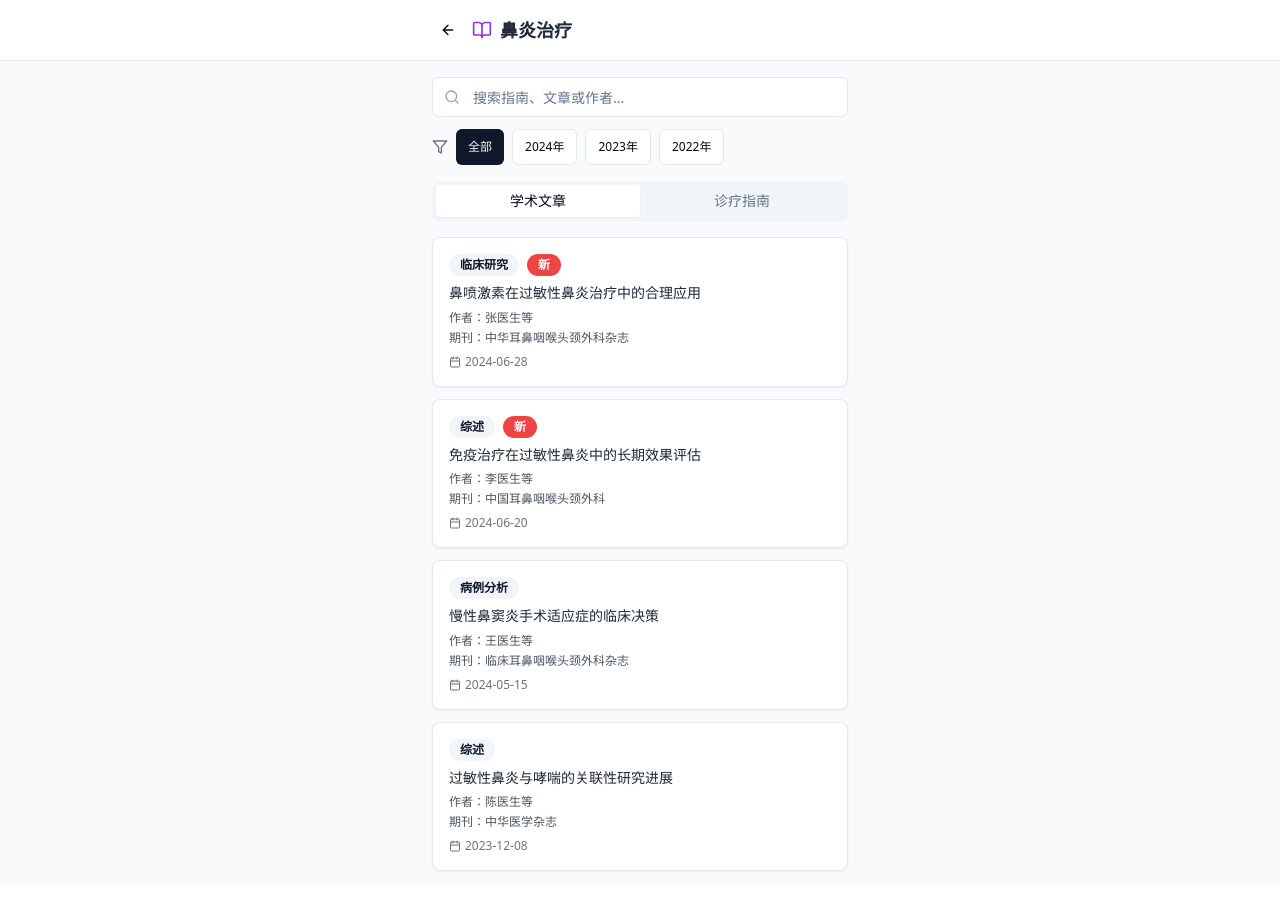
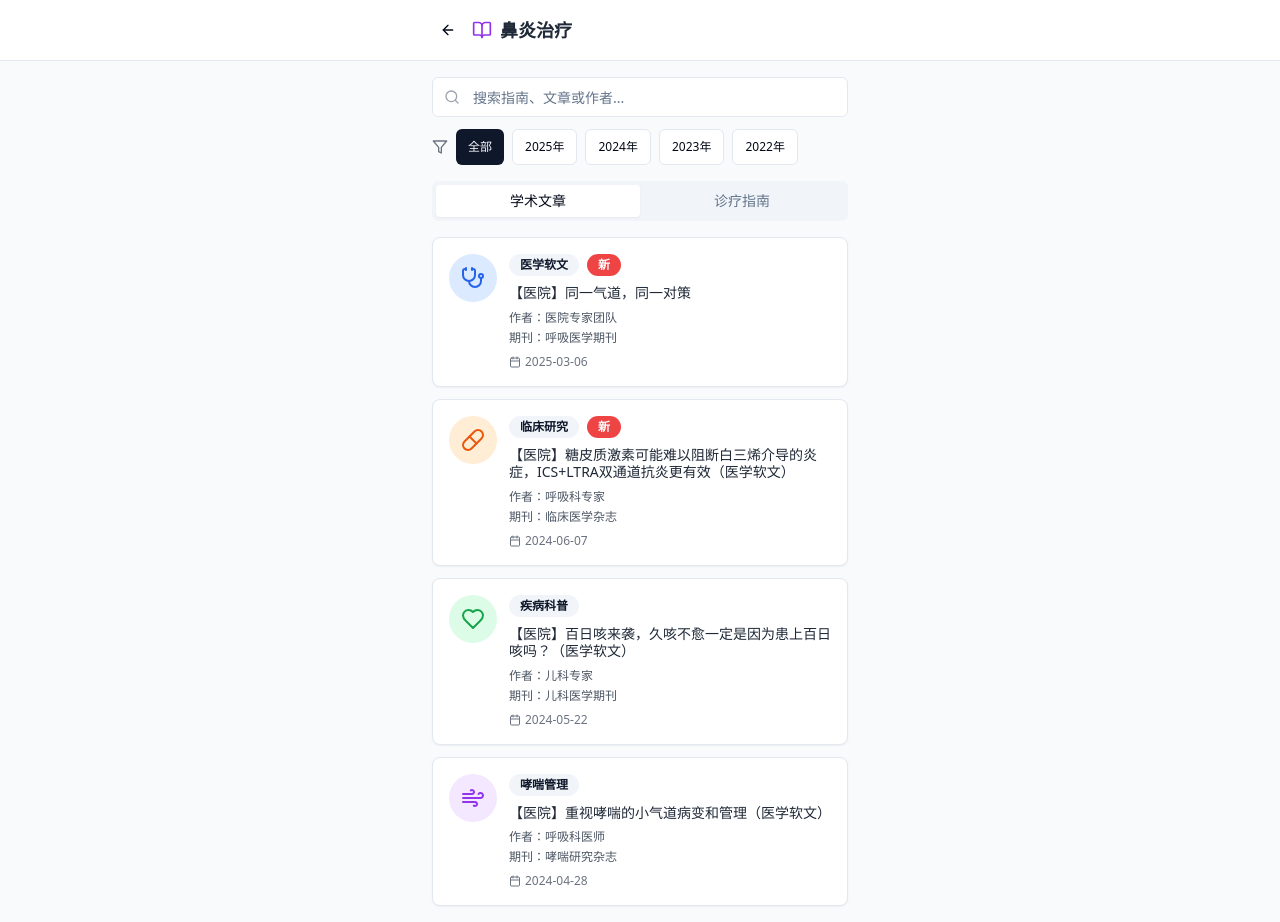
Before and after one commit to Romona-z/OJYH, a React (Vite) app: page /rhinitis in a window 1280 px wide. Before the commit the page ends 887 px from the top, so only its background shows below. Built offline with nearby package versions, Linux system fonts and the light colour scheme.

Commit message:
Update academic articles
Replace example articles with images.

```diff
--- a/src/pages/RhinitisPage.tsx
+++ b/src/pages/RhinitisPage.tsx
@@ -1,6 +1,6 @@
 
 import React, { useState } from 'react';
-import { ArrowLeft, Search, Filter, Calendar, FileText, BookOpen } from 'lucide-react';
+import { ArrowLeft, Search, Filter, Calendar, FileText, BookOpen, Stethoscope, Pill, Heart, Wind } from 'lucide-react';
 import { Card, CardContent, CardHeader, CardTitle } from '@/components/ui/card';
 import { Badge } from '@/components/ui/badge';
 import { Input } from '@/components/ui/input';
@@ -46,49 +46,54 @@ const RhinitisPage = () => {
   const articles = [
     {
       id: 1,
-      title: '鼻喷激素在过敏性鼻炎治疗中的合理应用',
-      date: '2024-06-28',
-      year: '2024',
-      category: '临床研究',
-      author: '张医生等',
-      journal: '中华耳鼻咽喉头颈外科杂志',
-      isNew: true
+      title: '【医院】同一气道，同一对策',
+      date: '2025-03-06',
+      year: '2025',
+      category: '医学软文',
+      author: '医院专家团队',
+      journal: '呼吸医学期刊',
+      isNew: true,
+      thumbnail: 'lungs'
     },
     {
       id: 2,
-      title: '免疫治疗在过敏性鼻炎中的长期效果评估',
-      date: '2024-06-20',
+      title: '【医院】糖皮质激素可能难以阻断白三烯介导的炎症，ICS+LTRA双通道抗炎更有效（医学软文）',
+      date: '2024-06-07',
       year: '2024',
-      category: '综述',
-      author: '李医生等',
-      journal: '中国耳鼻咽喉头颈外科',
-      isNew: true
+      category: '临床研究',
+      author: '呼吸科专家',
+      journal: '临床医学杂志',
+      isNew: true,
+      thumbnail: 'pills'
     },
     {
       id: 3,
-      title: '慢性鼻窦炎手术适应症的临床决策',
-      date: '2024-05-15',
+      title: '【医院】百日咳来袭，久咳不愈一定是因为患上百日咳吗？（医学软文）',
+      date: '2024-05-22',
       year: '2024',
-      category: '病例分析',
-      author: '王医生等',
-      journal: '临床耳鼻咽喉头颈外科杂志',
-      isNew: false
+      category: '疾病科普',
+      author: '儿科专家',
+      journal: '儿科医学期刊',
+      isNew: false,
+      thumbnail: 'cough'
     },
     {
       id: 4,
-      title: '过敏性鼻炎与哮喘的关联性研究进展',
-      date: '2023-12-08',
-      year: '2023',
-      category: '综述',
-      author: '陈医生等',
-      journal: '中华医学杂志',
-      isNew: false
+      title: '【医院】重视哮喘的小气道病变和管理（医学软文）',
+      date: '2024-04-28',
+      year: '2024',
+      category: '哮喘管理',
+      author: '呼吸科医师',
+      journal: '哮喘研究杂志',
+      isNew: false,
+      thumbnail: 'inhaler'
     },
   ];
 
-  const years = ['all', '2024', '2023', '2022'];
+  const years = ['all', '2025', '2024', '2023', '2022'];
   const yearLabels = {
     all: '全部',
+    '2025': '2025年',
     '2024': '2024年',
     '2023': '2023年',
     '2022': '2022年'
@@ -106,6 +111,35 @@ const RhinitisPage = () => {
 
   const filteredGuidelines = filterItems(guidelines, searchQuery, selectedYear);
   const filteredArticles = filterItems(articles, searchQuery, selectedYear);
+  const getThumbnailIcon = (thumbnail) => {
+    switch (thumbnail) {
+      case 'lungs':
+        return Stethoscope;
+      case 'pills':
+        return Pill;
+      case 'cough':
+        return Heart;
+      case 'inhaler':
+        return Wind;
+      default:
+        return FileText;
+    }
+  };
+
+  const getThumbnailColor = (thumbnail) => {
+    switch (thumbnail) {
+      case 'lungs':
+        return 'bg-blue-100 text-blue-600';
+      case 'pills':
+        return 'bg-orange-100 text-orange-600';
+      case 'cough':
+        return 'bg-green-100 text-green-600';
+      case 'inhaler':
+        return 'bg-purple-100 text-purple-600';
+      default:
+        return 'bg-gray-100 text-gray-600';
+    }
+  };
 
   return (
     <div className="min-h-screen bg-gray-50">
@@ -175,10 +209,15 @@ const RhinitisPage = () => {
                   <p>暂无相关文章</p>
                 </div>
               ) : (
-                filteredArticles.map((article) => (
+                filteredArticles.map((article) => {
+                  const ThumbnailIcon = getThumbnailIcon(article.thumbnail);
+                  return (
                     <Card key={article.id} className="hover:shadow-md transition-shadow cursor-pointer">
                       <CardContent className="p-4">
-                      <div className="flex items-start justify-between">
+                        <div className="flex items-start gap-3">
+                          <div className={`w-12 h-12 rounded-full flex items-center justify-center flex-shrink-0 ${getThumbnailColor(article.thumbnail)}`}>
+                            <ThumbnailIcon className="h-6 w-6" />
+                          </div>
                           <div className="flex-1">
                             <div className="flex items-center mb-2">
                               <Badge variant="secondary" className="text-xs mr-2">
@@ -205,7 +244,8 @@ const RhinitisPage = () => {
                         </div>
                       </CardContent>
                     </Card>
-                ))
+                  );
+                })
               )}
             </div>
           </TabsContent>
```
Lines whose indentation alone changed are shown as unchanged.
